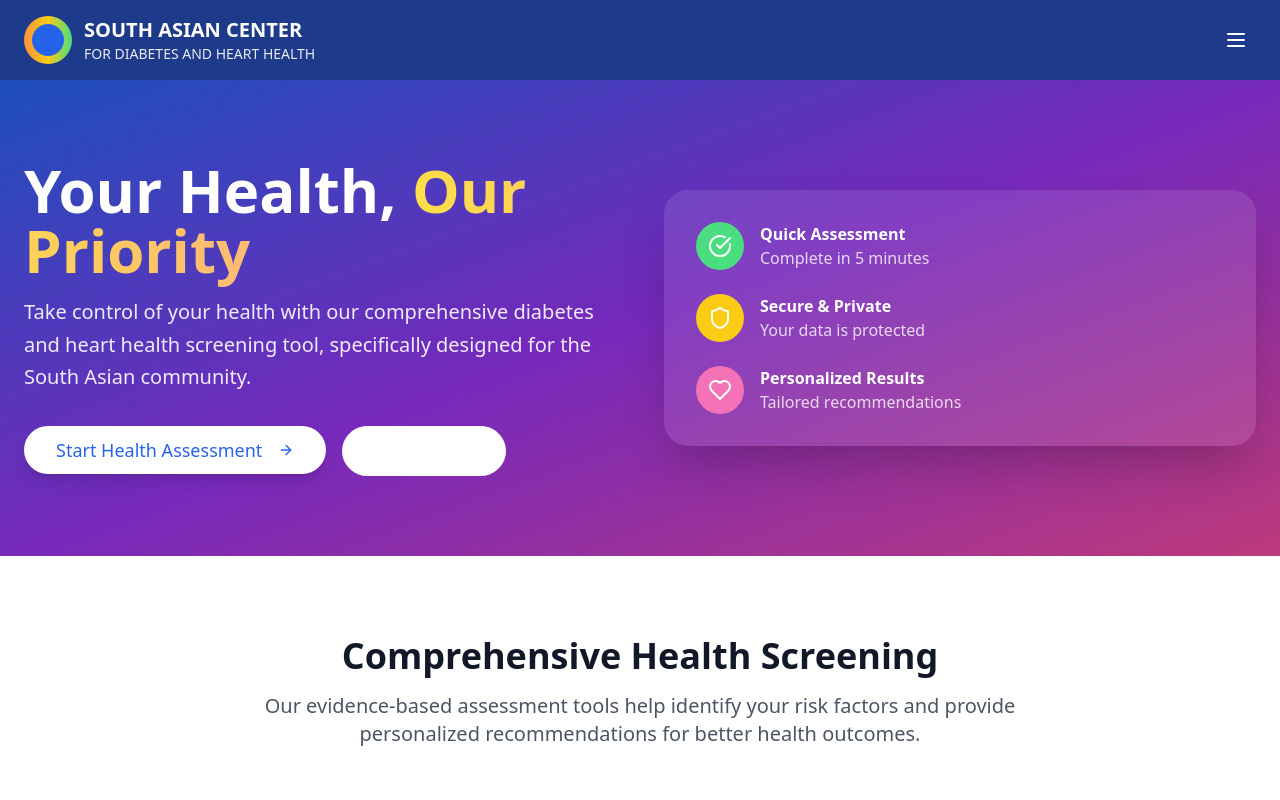
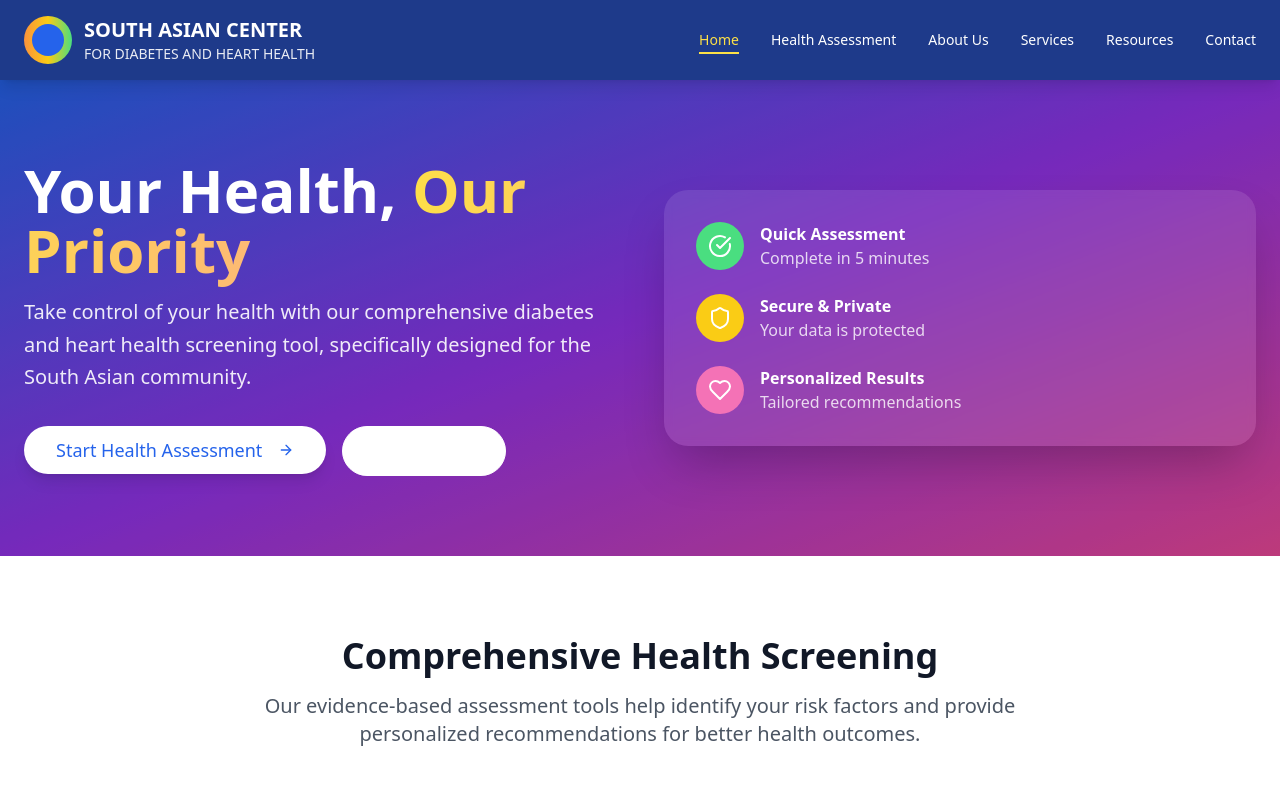
Before and after one commit to safin-g1-global/sadh, a React (Vite) app: page / in a window 1280 px wide. Shown: the top 800 px of the page. Built offline with nearby package versions, Linux system fonts and the light colour scheme.

Commit message:
Refactor: Implement responsive navbar
-   Replaced the existing header with a responsive navbar.
-   Implemented a hamburger menu for smaller screens.
-   Displayed menu items on larger screens.
-   Used quick links from the footer as menu items.

```diff
--- a/src/components/Header.tsx
+++ b/src/components/Header.tsx
@@ -1,23 +1,108 @@
 
-import React from 'react';
-import { Menu } from 'lucide-react';
+import React, { useState } from 'react';
+import { Menu, X } from 'lucide-react';
+import { useNavigate, useLocation } from 'react-router-dom';
+import {
+  Drawer,
+  DrawerContent,
+  DrawerHeader,
+  DrawerTitle,
+  DrawerTrigger,
+} from "@/components/ui/drawer";
 
 const Header = () => {
+  const [isOpen, setIsOpen] = useState(false);
+  const navigate = useNavigate();
+  const location = useLocation();
+
+  const menuItems = [
+    { label: 'Home', path: '/' },
+    { label: 'Health Assessment', path: '/assessment' },
+    { label: 'About Us', path: '/about' },
+    { label: 'Services', path: '/services' },
+    { label: 'Resources', path: '/resources' },
+    { label: 'Contact', path: '/contact' },
+  ];
+
+  const handleNavigation = (path: string) => {
+    navigate(path);
+    setIsOpen(false);
+  };
+
+  const isActivePath = (path: string) => {
+    return location.pathname === path;
+  };
+
   return (
-    <header className="bg-blue-900 text-white px-6 py-4">
+    <header className="bg-blue-900 text-white px-4 md:px-6 py-4 sticky top-0 z-50 shadow-lg">
       <div className="flex items-center justify-between max-w-7xl mx-auto">
-        <div className="flex items-center space-x-3">
-          <div className="w-12 h-12 bg-gradient-to-r from-orange-400 via-yellow-400 to-green-400 rounded-full flex items-center justify-center">
-            <div className="w-8 h-8 bg-blue-600 rounded-full"></div>
+        {/* Logo Section */}
+        <div
+          className="flex items-center space-x-3 cursor-pointer"
+          onClick={() => handleNavigation('/')}
+        >
+          <div className="w-10 h-10 md:w-12 md:h-12 bg-gradient-to-r from-orange-400 via-yellow-400 to-green-400 rounded-full flex items-center justify-center">
+            <div className="w-6 h-6 md:w-8 md:h-8 bg-blue-600 rounded-full"></div>
           </div>
           <div>
-            <h1 className="text-xl font-bold">SOUTH ASIAN CENTER</h1>
-            <p className="text-sm opacity-90">FOR DIABETES AND HEART HEALTH</p>
+            <h1 className="text-lg md:text-xl font-bold">SOUTH ASIAN CENTER</h1>
+            <p className="text-xs md:text-sm opacity-90">FOR DIABETES AND HEART HEALTH</p>
           </div>
         </div>
-        <button className="p-2 hover:bg-blue-800 rounded-lg transition-colors">
-          <Menu size={24} />
-        </button>
+
+        {/* Desktop Navigation */}
+        <nav className="hidden lg:flex items-center space-x-8">
+          {menuItems.map((item) => (
+            <button
+              key={item.path}
+              onClick={() => handleNavigation(item.path)}
+              className={`text-sm font-medium transition-colors duration-200 hover:text-yellow-300 relative ${
+                isActivePath(item.path)
+                  ? 'text-yellow-300 after:absolute after:bottom-[-4px] after:left-0 after:right-0 after:h-0.5 after:bg-yellow-300'
+                  : 'text-white'
+              }`}
+            >
+              {item.label}
+            </button>
+          ))}
+        </nav>
+
+        {/* Mobile Hamburger Menu */}
+        <div className="lg:hidden">
+          <Drawer open={isOpen} onOpenChange={setIsOpen}>
+            <DrawerTrigger asChild>
+              <button className="p-2 hover:bg-blue-800 rounded-lg transition-colors">
+                <Menu size={24} />
+              </button>
+            </DrawerTrigger>
+            <DrawerContent className="bg-blue-900 text-white border-blue-700">
+              <DrawerHeader className="flex items-center justify-between">
+                <DrawerTitle className="text-white">Navigation Menu</DrawerTitle>
+                <button
+                  onClick={() => setIsOpen(false)}
+                  className="p-2 hover:bg-blue-800 rounded-lg transition-colors"
+                >
+                  <X size={20} />
+                </button>
+              </DrawerHeader>
+              <nav className="flex flex-col space-y-2 p-4">
+                {menuItems.map((item) => (
+                  <button
+                    key={item.path}
+                    onClick={() => handleNavigation(item.path)}
+                    className={`text-left p-4 rounded-lg transition-colors duration-200 hover:bg-blue-800 ${
+                      isActivePath(item.path)
+                        ? 'bg-blue-800 text-yellow-300 border-l-4 border-yellow-300'
+                        : 'text-white'
+                    }`}
+                  >
+                    <span className="font-medium">{item.label}</span>
+                  </button>
+                ))}
+              </nav>
+            </DrawerContent>
+          </Drawer>
+        </div>
       </div>
     </header>
   );
```
